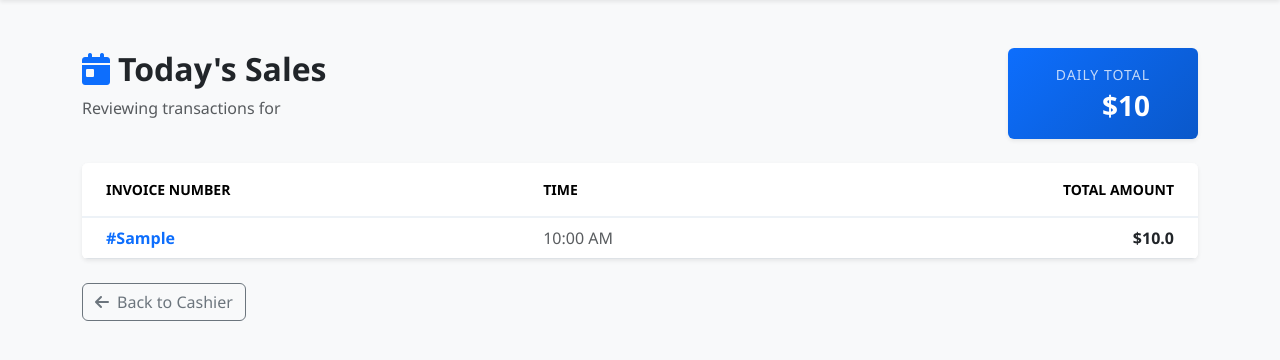
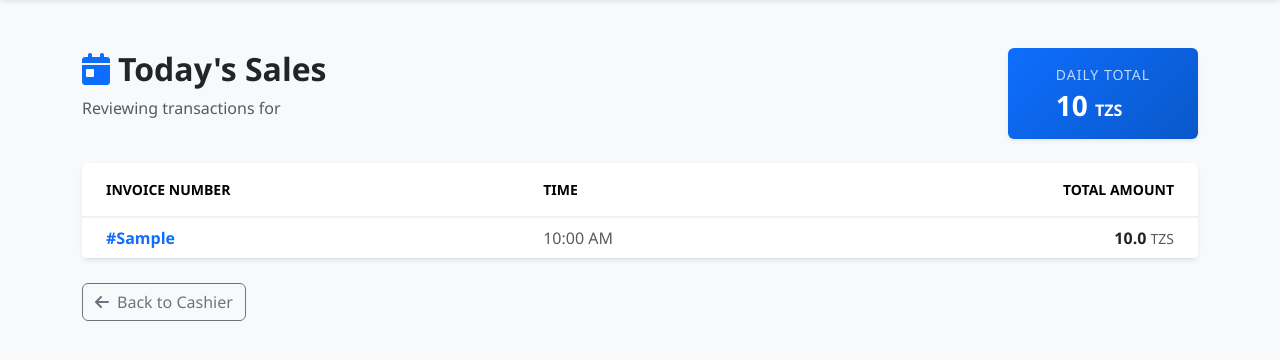
Before and after one commit to Hero-0819/pos_system, a Django app: template templates/daily.html in a window 1280 px wide. Shown: the part 56-416 px from the top of the page. Run offline with Django 5.2, Linux system fonts and the light colour scheme; tables that the repository leaves empty hold one stand-in row (values such as "Sample post"); the template is opened without the code that fills it: values that come from a table or form of the project are taken from there, most other values are stand-ins (such as "Sample title", 1, 10 or a date in 2020).

Commit message:
Enhance daily.html with currency formatting
Added humanize template tag and updated currency formatting.

```diff
--- a/templates/daily.html
+++ b/templates/daily.html
@@ -1,6 +1,5 @@
 {% extends 'base.html' %}
-
-{% block content %}
+{% load humanize %} {% block content %}
 <div class="container py-4">
     <div class="row mb-4 align-items-center">
         <div class="col-md-6">
@@ -10,9 +9,9 @@
             <p class="text-muted">Reviewing transactions for {{ "now"|date:"F d, Y" }}</p>
         </div>
         <div class="col-md-6 text-md-end">
-            <div class="card bg-primary text-white shadow-sm d-inline-block p-3 px-5 border-0">
+            <div class="card bg-primary text-white shadow-sm d-inline-block p-3 px-5 border-0 text-start">
                 <small class="text-uppercase opacity-75 d-block mb-1" style="letter-spacing: 1px;">Daily Total</small>
-                <h3 class="mb-0 fw-bold">${{ total }}</h3>
+                <h3 class="mb-0 fw-bold">{{ total|intcomma }} <small class="fs-6">TZS</small></h3>
             </div>
         </div>
     </div>
@@ -38,7 +37,7 @@
                                 {{ sale.created_at|date:"H:i A" }}
                             </td>
                             <td class="text-end pe-4 fw-bold text-dark">
-                                ${{ sale.total }}
+                                {{ sale.total|intcomma }} <span class="small text-muted fw-normal">TZS</span>
                             </td>
                         </tr>
                         {% empty %}
```
